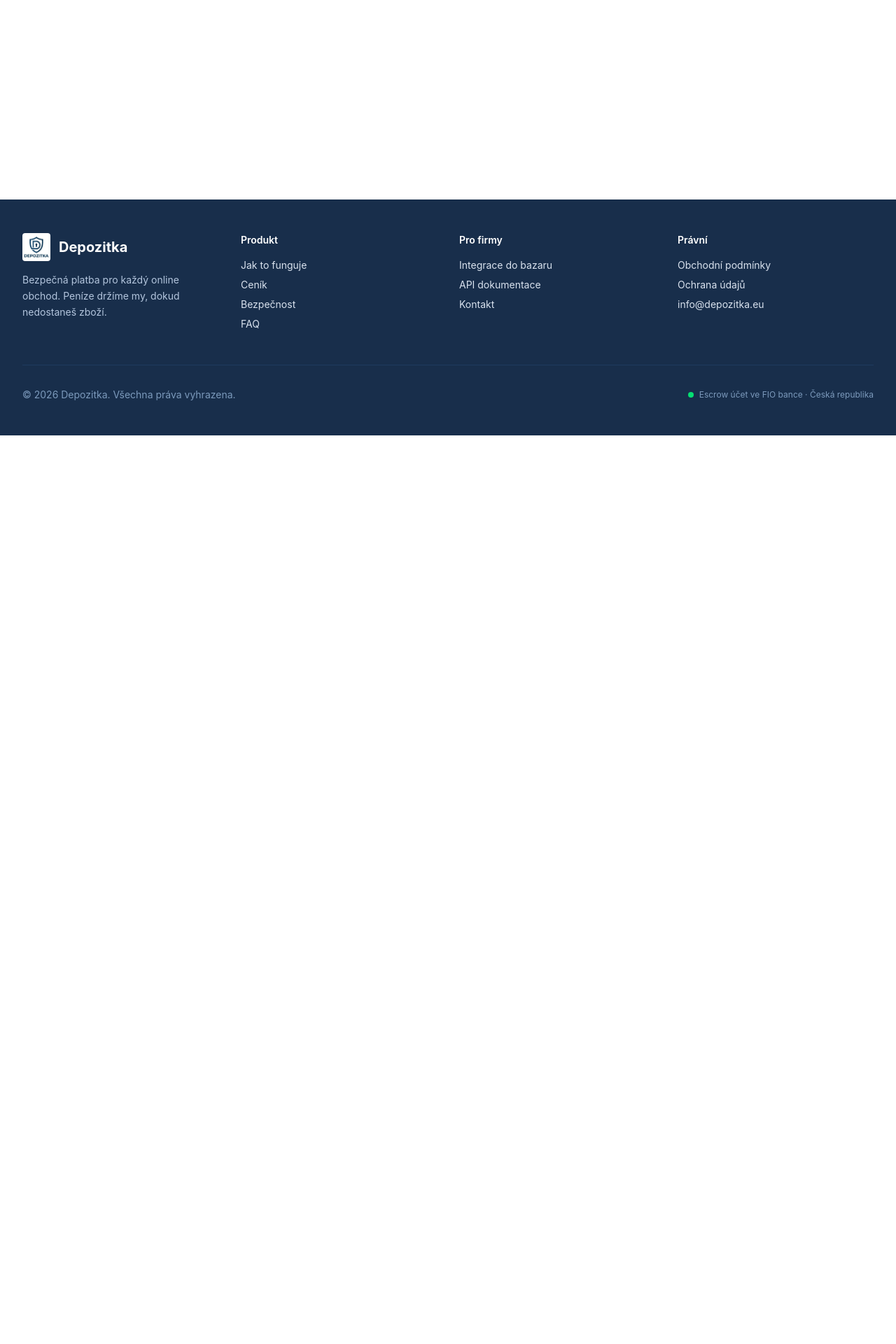
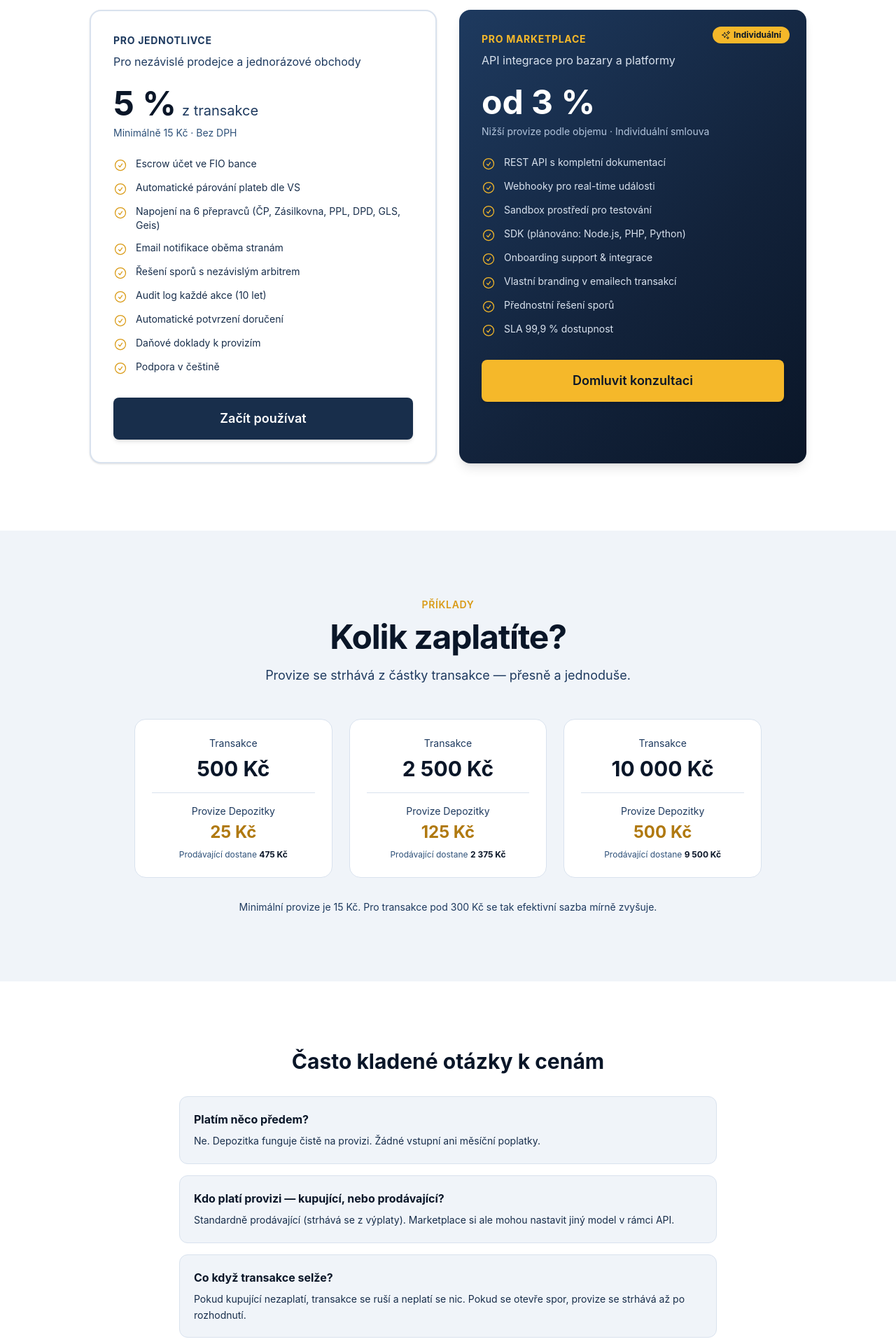
Before and after one commit to Vokurcak68/depozitka-web, a Next.js app: page /cenik in a window 1280 px wide. Before the commit this address had no page. Shown: the part 580-2500 px from the top of the page at 70% size. Before the commit the page ends 1202 px from the top, so only its background shows below. Built offline with nearby package versions, Linux system fonts and the light colour scheme.

Commit message:
feat(cenik): 5% provize, 2 plány (jednotlivci/marketplace), příklady, mini FAQ

```diff
--- /dev/null
+++ b/src/app/cenik/page.tsx
@@ -0,0 +1,226 @@
+import type { Metadata } from "next";
+import Section, { SectionHeader } from "@/components/Section";
+import Button from "@/components/Button";
+import { CheckCircle, ArrowRight, Sparkles } from "@/components/Icons";
+
+export const metadata: Metadata = {
+  title: "Ceník",
+  description:
+    "Transparentní ceny Depozitky. Žádné měsíční poplatky, platíte jen z úspěšně dokončené transakce. 5 % z částky, minimálně 15 Kč.",
+};
+
+const included = [
+  "Escrow účet ve FIO bance",
+  "Automatické párování plateb dle VS",
+  "Napojení na 6 přepravců (ČP, Zásilkovna, PPL, DPD, GLS, Geis)",
+  "Email notifikace oběma stranám",
+  "Řešení sporů s nezávislým arbitrem",
+  "Audit log každé akce (10 let)",
+  "Automatické potvrzení doručení",
+  "Daňové doklady k provizím",
+  "Podpora v češtině",
+];
+
+const operatorIncluded = [
+  "REST API s kompletní dokumentací",
+  "Webhooky pro real-time události",
+  "Sandbox prostředí pro testování",
+  "SDK (plánováno: Node.js, PHP, Python)",
+  "Onboarding support & integrace",
+  "Vlastní branding v emailech transakcí",
+  "Přednostní řešení sporů",
+  "SLA 99,9 % dostupnost",
+];
+
+export default function CenikPage() {
+  return (
+    <>
+      {/* HERO */}
+      <section className="bg-navy-gradient text-white relative overflow-hidden">
+        <div className="absolute inset-0 bg-grid opacity-40" />
+        <div className="relative mx-auto max-w-7xl px-4 sm:px-6 lg:px-8 py-20 sm:py-24">
+          <div className="max-w-3xl">
+            <p className="text-sm font-semibold uppercase tracking-wider mb-3 text-gold-400">
+              Transparentní ceny
+            </p>
+            <h1 className="text-4xl sm:text-5xl lg:text-6xl font-bold tracking-tight mb-6">
+              Platíte jen<br />
+              <span className="text-gold-400">za úspěšný obchod</span>
+            </h1>
+            <p className="text-lg sm:text-xl text-navy-100 leading-relaxed">
+              Žádné měsíční poplatky, žádná vstupní investice. Provize se
+              strhává jednorázově z dokončené transakce.
+            </p>
+          </div>
+        </div>
+      </section>
+
+      {/* MAIN PRICING */}
+      <Section bg="white">
+        <div className="grid grid-cols-1 lg:grid-cols-2 gap-8 max-w-5xl mx-auto">
+          {/* Individuální uživatelé */}
+          <div className="bg-white rounded-2xl border-2 border-navy-100 p-8 shadow-sm">
+            <div className="mb-6">
+              <h2 className="text-sm font-bold uppercase tracking-wider text-navy-600 mb-2">
+                Pro jednotlivce
+              </h2>
+              <p className="text-navy-600">
+                Pro nezávislé prodejce a jednorázové obchody
+              </p>
+            </div>
+            <div className="mb-6">
+              <div className="flex items-baseline gap-2">
+                <span className="text-5xl font-bold text-navy-900">5 %</span>
+                <span className="text-xl text-navy-600">z transakce</span>
+              </div>
+              <p className="text-sm text-navy-500 mt-2">
+                Minimálně 15 Kč · Bez DPH
+              </p>
+            </div>
+            <ul className="space-y-3 mb-8">
+              {included.map((item) => (
+                <li key={item} className="flex items-start gap-3 text-sm">
+                  <CheckCircle className="h-5 w-5 text-gold-500 flex-shrink-0 mt-0.5" />
+                  <span className="text-navy-700">{item}</span>
+                </li>
+              ))}
+            </ul>
+            <Button
+              href="/kontakt"
+              variant="secondary"
+              size="lg"
+              className="w-full"
+            >
+              Začít používat
+            </Button>
+          </div>
+
+          {/* Marketplace */}
+          <div className="bg-navy-gradient text-white rounded-2xl p-8 shadow-lg relative overflow-hidden">
+            <div className="absolute top-6 right-6 inline-flex items-center gap-1 px-3 py-1 rounded-full bg-gold-400 text-navy-900 text-xs font-bold">
+              <Sparkles className="h-3.5 w-3.5" />
+              Individuální
+            </div>
+            <div className="mb-6">
+              <h2 className="text-sm font-bold uppercase tracking-wider text-gold-400 mb-2">
+                Pro marketplace
+              </h2>
+              <p className="text-navy-100">
+                API integrace pro bazary a platformy
+              </p>
+            </div>
+            <div className="mb-6">
+              <div className="flex items-baseline gap-2">
+                <span className="text-5xl font-bold text-white">od 3 %</span>
+              </div>
+              <p className="text-sm text-navy-200 mt-2">
+                Nižší provize podle objemu · Individuální smlouva
+              </p>
+            </div>
+            <ul className="space-y-3 mb-8">
+              {operatorIncluded.map((item) => (
+                <li key={item} className="flex items-start gap-3 text-sm">
+                  <CheckCircle className="h-5 w-5 text-gold-400 flex-shrink-0 mt-0.5" />
+                  <span className="text-navy-100">{item}</span>
+                </li>
+              ))}
+            </ul>
+            <Button
+              href="/kontakt"
+              variant="primary"
+              size="lg"
+              className="w-full"
+            >
+              Domluvit konzultaci
+            </Button>
+          </div>
+        </div>
+      </Section>
+
+      {/* EXAMPLES */}
+      <Section bg="gray">
+        <SectionHeader
+          eyebrow="Příklady"
+          title="Kolik zaplatíte?"
+          subtitle="Provize se strhává z částky transakce — přesně a jednoduše."
+        />
+        <div className="grid grid-cols-1 md:grid-cols-3 gap-6 max-w-4xl mx-auto">
+          {[
+            { amount: 500, fee: 25 },
+            { amount: 2500, fee: 125 },
+            { amount: 10000, fee: 500 },
+          ].map((ex) => (
+            <div
+              key={ex.amount}
+              className="bg-white rounded-2xl p-6 border border-navy-100 text-center"
+            >
+              <p className="text-sm text-navy-600 mb-2">Transakce</p>
+              <p className="text-3xl font-bold text-navy-900 mb-4">
+                {ex.amount.toLocaleString("cs-CZ")} Kč
+              </p>
+              <div className="h-px bg-navy-100 my-4" />
+              <p className="text-sm text-navy-600 mb-1">Provize Depozitky</p>
+              <p className="text-2xl font-bold text-gold-600">
+                {ex.fee} Kč
+              </p>
+              <p className="text-xs text-navy-500 mt-2">
+                Prodávající dostane{" "}
+                <strong className="text-navy-900">
+                  {(ex.amount - ex.fee).toLocaleString("cs-CZ")} Kč
+                </strong>
+              </p>
+            </div>
+          ))}
+        </div>
+        <p className="text-center text-sm text-navy-600 mt-8 max-w-2xl mx-auto">
+          Minimální provize je 15 Kč. Pro transakce pod 300 Kč se tak
+          efektivní sazba mírně zvyšuje.
+        </p>
+      </Section>
+
+      {/* FAQ TEASER */}
+      <Section bg="white">
+        <div className="max-w-3xl mx-auto">
+          <h2 className="text-2xl sm:text-3xl font-bold text-navy-900 mb-8 text-center">
+            Často kladené otázky k cenám
+          </h2>
+          <div className="space-y-4">
+            {[
+              {
+                q: "Platím něco předem?",
+                a: "Ne. Depozitka funguje čistě na provizi. Žádné vstupní ani měsíční poplatky.",
+              },
+              {
+                q: "Kdo platí provizi — kupující, nebo prodávající?",
+                a: "Standardně prodávající (strhává se z výplaty). Marketplace si ale mohou nastavit jiný model v rámci API.",
+              },
+              {
+                q: "Co když transakce selže?",
+                a: "Pokud kupující nezaplatí, transakce se ruší a neplatí se nic. Pokud se otevře spor, provize se strhává až po rozhodnutí.",
+              },
+              {
+                q: "Dostanu daňový doklad?",
+                a: "Ano, ke každé provizi automaticky generujeme PDF fakturu. Najdete ji v admin rozhraní.",
+              },
+            ].map((item) => (
+              <div
+                key={item.q}
+                className="bg-navy-50 rounded-xl p-5 border border-navy-100"
+              >
+                <h3 className="font-bold text-navy-900 mb-2">{item.q}</h3>
+                <p className="text-sm text-navy-700 leading-relaxed">
+                  {item.a}
+                </p>
+              </div>
+            ))}
+          </div>
+          <div className="text-center mt-10">
+            <Button href="/faq" variant="ghost">
+              Všechny otázky <ArrowRight className="h-4 w-4" />
+            </Button>
+          </div>
+        </div>
+      </Section>
+    </>
+  );
+}
```
